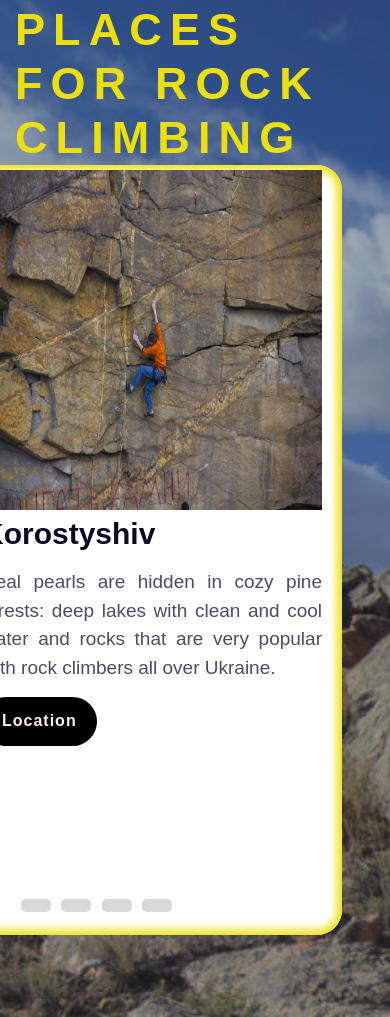
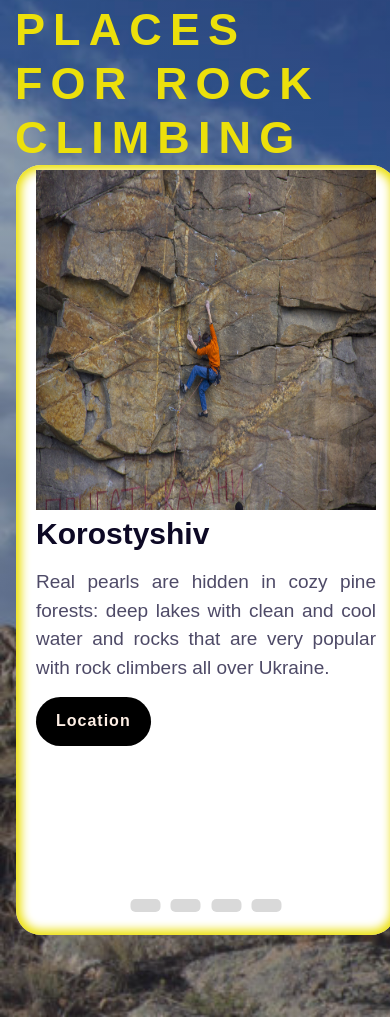
Before and after one commit to pavlopetr/climbing, a website built with Parcel: page src/index.html in a window 390 px wide. Shown: the part 6896-7913 px from the top of the page. Built offline with nearby package versions, Linux system fonts and the light colour scheme.

Commit message:
fixPositoon

```diff
--- a/src/sass/components/_plases.scss
+++ b/src/sass/components/_plases.scss
@@ -47,10 +47,14 @@
  .card {
    height:770px;;
    width: 380px;
+//   min-width: 380px;
    background-color: #ffffff;
    border-radius: 25px;
    box-shadow: inset 0 0 10px 5px rgba(236, 224, 11, 1);
-   margin-left: -53px;
+   margin-left: -42px;
+   @media screen and (max-width:480px){
+      margin-left: 1px;
+  }
 
    @media screen and (min-width: 768px) {
       margin:  0 auto;
@@ -227,6 +231,11 @@
    z-index: 1;
    margin-top: -37px;
    margin-left: 122px;
+   // margin-left: 190px;
+   @media screen and (max-width:480px){
+
+      margin-left: 195px;
+   }
    @media screen and (min-width: 768px) {
       margin-left: 404px;
       margin-top: -73px;
```
